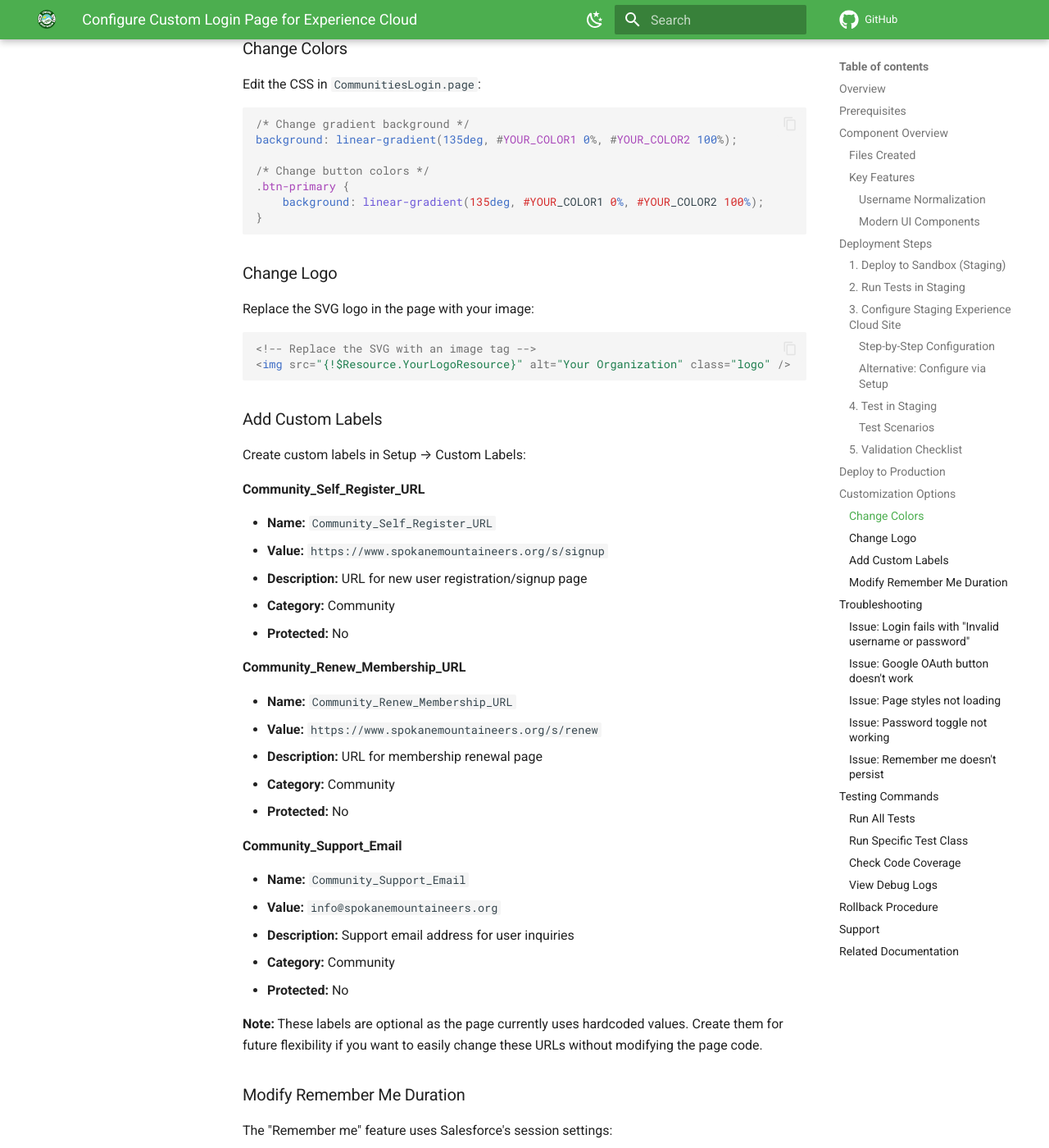
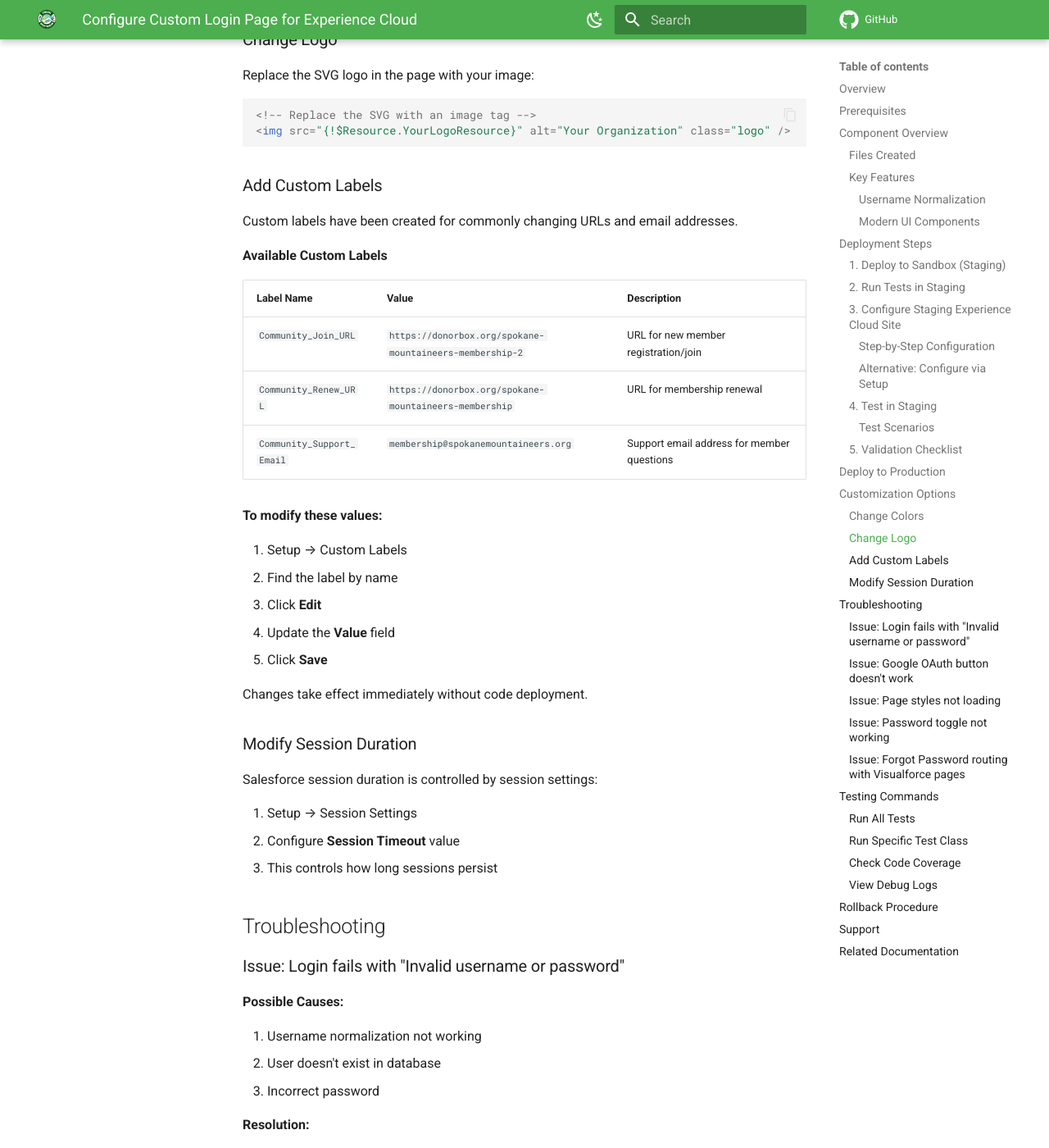
Before and after one commit to Spokane-Mountaineers/salesforce, an MkDocs documentation site: the page built from docs/how-to-guides/configure-custom-login-page.md, in a window 1280 px wide and 1400 px high, scrolled down 5681 px. Shown: the whole window at 82% size. Built offline with MkDocs 1.6.1 and Material for MkDocs 9.7.7, drawn with Linux system fonts in a browser that asks for light colours; comment, search, counter and statistics services are not loaded; some of the changed text lies outside the part shown.

Commit message:
docs: update configuration guide with custom labels and cleanup
Update the custom login page configuration guide to reflect recent
changes:
- Remove all references to "remember me" feature
- Document new custom labels and their usage
- Update custom labels table with current values
- Remove self-registration related documentation
- Clean up troubleshooting sections
- Update test scenarios to match current features

The guide now accurately reflects the simplified implementation without
unused features.

Co-authored-by: Cursor <cursoragent@cursor.com>

```diff
--- a/docs/how-to-guides/configure-custom-login-page.md
+++ b/docs/how-to-guides/configure-custom-login-page.md
@@ -9,7 +9,6 @@ The custom login page provides:
 - Modern, responsive UI design
 - Loading spinner during authentication
 - Password visibility toggle
-- "Remember me" checkbox
 - Alpine.js-powered interactivity
 - Automatic `.smi` suffix stripping for backward compatibility
 
@@ -41,7 +40,6 @@ The controller automatically strips the `.smi` suffix from usernames:
 
 - **Loading State**: Spinner appears during login, button disabled
 - **Password Toggle**: Eye icon to show/hide password
-- **Remember Me**: Checkbox for extended session (30 days)
 - **Google OAuth**: Styled button for Google sign-in
 - **Responsive**: Works on mobile, tablet, and desktop
 
@@ -151,13 +149,6 @@ Expected: Login succeeds as normal
 2. Authenticate with Google
 3. Verify redirect to startURL
 
-**Test Remember Me:**
-
-1. Check "Remember me" checkbox
-2. Login successfully
-3. Close browser and reopen
-4. Verify still logged in (session persists)
-
 **Test Password Toggle:**
 
 1. Enter password
@@ -191,7 +182,6 @@ Before deploying to production, verify:
 - [ ] Sign up link works
 - [ ] Renew link works
 - [ ] Password toggle works
-- [ ] Remember me checkbox works
 - [ ] Loading spinner appears
 - [ ] Error messages display properly
 - [ ] Mobile responsive design works
@@ -247,37 +237,29 @@ Replace the SVG logo in the page with your image:
 
 ### Add Custom Labels
 
-Create custom labels in Setup → Custom Labels:
+Custom labels have been created for commonly changing URLs and email addresses.
 
-**Community_Self_Register_URL**
+**Available Custom Labels**
 
-- **Name:** `Community_Self_Register_URL`
-- **Value:** `https://www.spokanemountaineers.org/s/signup`
-- **Description:** URL for new user registration/signup page
-- **Category:** Community
-- **Protected:** No
+| Label Name                | Value                                                    | Description                                |
+| ------------------------- | -------------------------------------------------------- | ------------------------------------------ |
+| `Community_Join_URL`      | `https://donorbox.org/spokane-mountaineers-membership-2` | URL for new member registration/join       |
+| `Community_Renew_URL`     | `https://donorbox.org/spokane-mountaineers-membership`   | URL for membership renewal                 |
+| `Community_Support_Email` | `membership@spokanemountaineers.org`                     | Support email address for member questions |
 
-**Community_Renew_Membership_URL**
+**To modify these values:**
 
-- **Name:** `Community_Renew_Membership_URL`
-- **Value:** `https://www.spokanemountaineers.org/s/renew`
-- **Description:** URL for membership renewal page
-- **Category:** Community
-- **Protected:** No
+1. Setup → Custom Labels
+2. Find the label by name
+3. Click **Edit**
+4. Update the **Value** field
+5. Click **Save**
 
-**Community_Support_Email**
+Changes take effect immediately without code deployment.
 
-- **Name:** `Community_Support_Email`
-- **Value:** `info@spokanemountaineers.org`
-- **Description:** Support email address for user inquiries
-- **Category:** Community
-- **Protected:** No
+### Modify Session Duration
 
-**Note:** These labels are optional as the page currently uses hardcoded values. Create them for future flexibility if you want to easily change these URLs without modifying the page code.
-
-### Modify Remember Me Duration
-
-The "Remember me" feature uses Salesforce's session settings:
+Salesforce session duration is controlled by session settings:
 
 1. Setup → Session Settings
 2. Configure **Session Timeout** value
@@ -333,30 +315,28 @@ The "Remember me" feature uses Salesforce's session settings:
 
 **Possible Causes:**
 
-1. Alpine.js not loaded
-2. JavaScript error
-3. Input type binding issue
+1. JavaScript error
+2. Input type binding issue
 
 **Resolution:**
 
-1. Check browser console for Alpine.js errors
-2. Verify CDN is accessible
-3. Check `x-data` initialization in HTML
+1. Check browser console for errors
+2. Verify password field ID is correct
 
-### Issue: Remember me doesn't persist
+### Issue: Forgot Password routing with Visualforce pages
 
-**Possible Causes:**
+**Known Platform Limitation:**
 
-1. Session timeout too short
-2. Cookie settings
-3. Browser blocking cookies
+Experience Cloud's Login & Registration settings don't reliably override authentication routes (`/ForgotPassword`) when using Visualforce pages. This is a known Salesforce platform limitation where hardcoded authentication servlet routes don't respect Experience Builder configuration for Visualforce pages.
 
-**Resolution:**
+**Current Implementation:**
 
-1. Check Setup → Session Settings
-2. Verify "Disable session timeout warning popup" setting
-3. Check browser cookie settings
-4. Test with browser cookies enabled
+The `CommunitiesLoginController.getForgotPasswordUrl()` method uses the direct Visualforce page path (`/CommunitiesForgotPassword`) instead of the generic route (`/ForgotPassword`). This ensures users always see the custom branded forgot password page.
+
+**Alternative Solutions (if needed in the future):**
+
+- Convert to Lightning Web Component (LWC) - Experience Builder routing works properly with Lightning components
+- Use the direct URL pattern as the canonical approach for authentication flows
 
 ## Testing Commands
 
```
